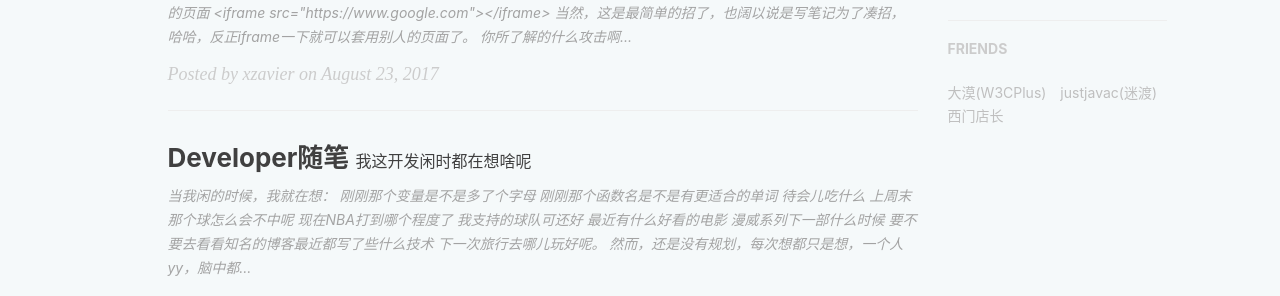
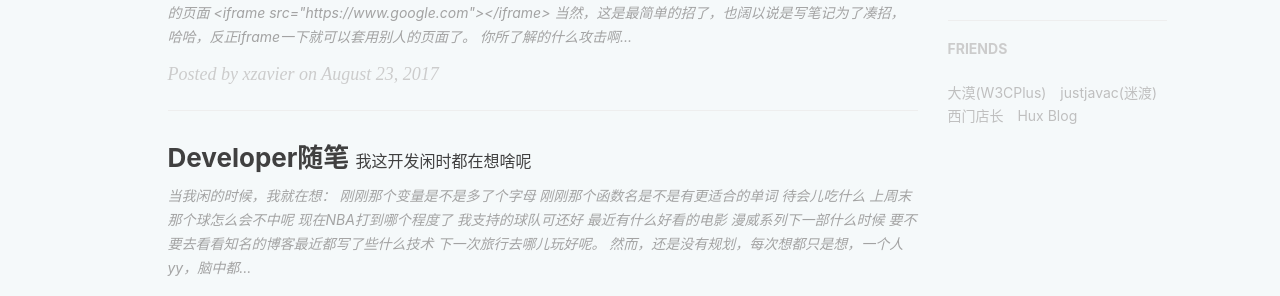
Before and after one commit to LonelyJoker/xiaohuazheng.github.io, a Jekyll site: the page built from index.html, in a window 1280 px wide and 900 px high, scrolled down 949 px. Shown: the part 153-449 px from the top of the window. Built offline with Jekyll 4.4.1, drawn with Linux system fonts in a browser that asks for light colours; nearby versions of some CDN libraries; the list of posts is cut into pages by our own code; comment, search, counter and statistics services are not loaded.

Commit message:
add friends link

```diff
--- a/_config.yml
+++ b/_config.yml
@@ -109,6 +109,9 @@ friends: [{
     },{
         title: "西门店长",
         href: "https://arkingc.github.io/"
+    }, {
+        title: "Hux Blog",
+        href: "http://huangxuan.me/"
     }
 ]
 
```
